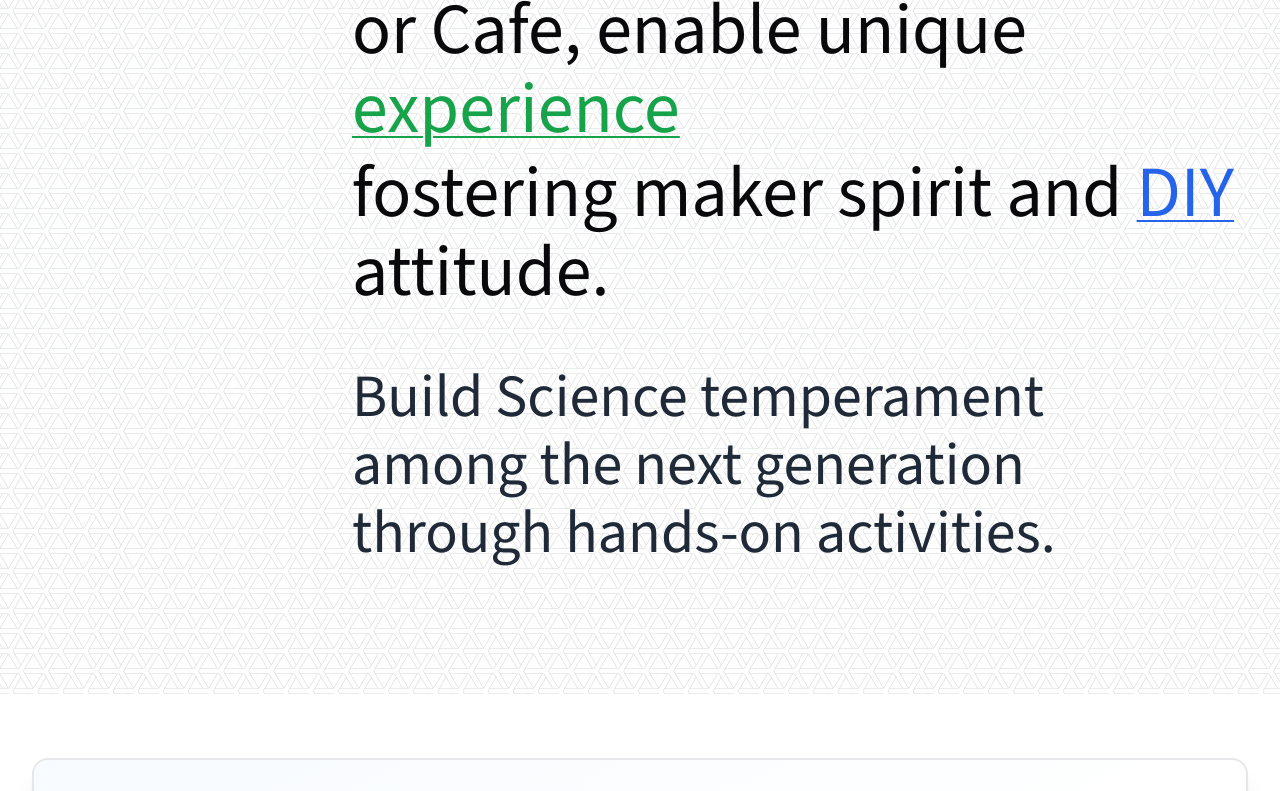
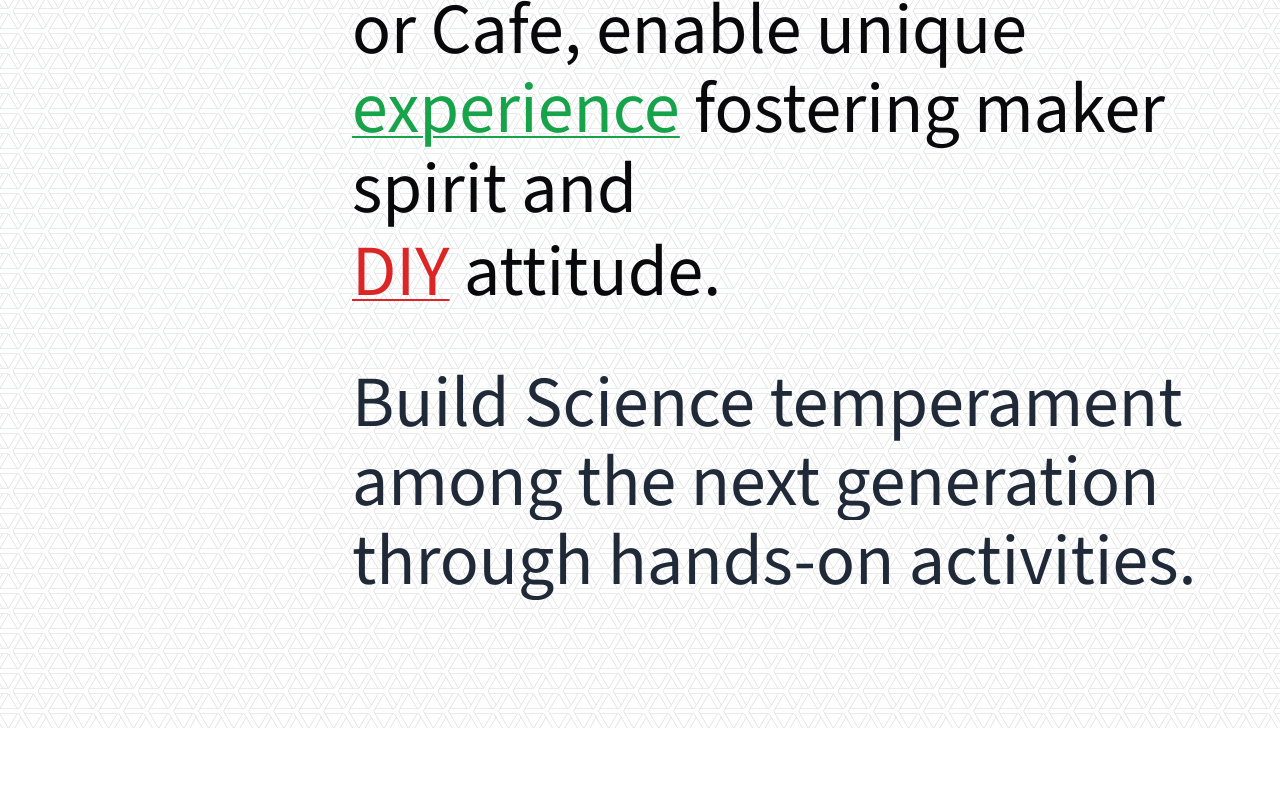
Before and after one commit to Tecplore-innovations/Tecplore_website, a Next.js app in the folder web/: page / in a window 1280 px wide. Shown: the part 1090-1881 px from the top of the page. Built offline with nearby package versions, Linux system fonts and the light colour scheme.

Commit message:
Update WhoWeAre.tsx

```diff
--- a/web/src/components/Home/WhoWeAre.tsx
+++ b/web/src/components/Home/WhoWeAre.tsx
@@ -15,6 +15,7 @@ interface HoverWordProps {
   color: string;
   image: string;
   alt: string;
+  id: string;
 }
 
 interface BackgroundPatternProps {
@@ -45,6 +46,9 @@ const WhoWeAre: React.FC = () => {
     target: containerRef,
     offset: ["start end", "end start"]
   });
+
+  // State to track which tooltip is open (if any)
+  const [openTooltip, setOpenTooltip] = useState<string | null>(null);
 
   // Create refs for each text line
   const [line1Ref, line1InView] = useInView({
@@ -87,19 +91,30 @@ const WhoWeAre: React.FC = () => {
   const backgroundOpacity = useTransform(scrollYProgress, [0, 0.5], [0, 0.3]);
 
   // Component for underlined words with hover effect
-  const HoverWord: React.FC<HoverWordProps> = ({ children, color, image, alt }) => {
-    const [isOpen, setIsOpen] = useState(false);
+  const HoverWord: React.FC<HoverWordProps> = ({ children, color, image, alt, id }) => {
+    const isOpen = openTooltip === id;
+
+    const handleToggle = () => {
+      if (isOpen) {
+        setOpenTooltip(null);
+      } else {
+        setOpenTooltip(id);
+      }
+    };
 
     return (
       <TooltipProvider delayDuration={0}>
-        <Tooltip open={isOpen} onOpenChange={setIsOpen}>
+        <Tooltip open={isOpen} onOpenChange={(open) => {
+          if (!open) setOpenTooltip(null);
+          else setOpenTooltip(id);
+        }}>
           <TooltipTrigger asChild>
             <span
               className={`${color} inline-block relative underline underline-offset-4 decoration-2 cursor-pointer transition-all duration-300 hover:opacity-80`}
-              onClick={() => setIsOpen(prev => !prev)}
+              onClick={handleToggle}
               onTouchEnd={(e) => {
                 e.preventDefault();
-                setIsOpen(prev => !prev);
+                handleToggle();
               }}
             >
               {children}
@@ -175,6 +190,7 @@ const WhoWeAre: React.FC = () => {
                 initial={{ opacity: 0, y: 50 }}
               >
                 Be it an Institute, <HoverWord
+                  id="makerspace"
                   color="text-blue-600"
                   image="/photos/whoweare/makerspace.jpg"
                   alt=""
@@ -194,10 +210,11 @@ const WhoWeAre: React.FC = () => {
                 initial={{ opacity: 0, y: 50 }}
               >
                 or Cafe, enable unique <HoverWord
+                  id="experience"
                   color="text-green-600"
                   image="/photos/whoweare/experience.jpg"
                   alt=""
-                >experience</HoverWord>
+                >experience</HoverWord> fostering maker spirit and
               </motion.div>
             </div>
 
@@ -212,8 +229,9 @@ const WhoWeAre: React.FC = () => {
                 }}
                 initial={{ opacity: 0, y: 50 }}
               >
-                fostering maker spirit and <HoverWord
-                  color="text-blue-600"
+                <HoverWord
+                  id="diy"
+                  color="text-red-600"
                   image="/photos/whoweare/diy.jpg"
                   alt=""
                 >DIY</HoverWord> attitude.
@@ -222,11 +240,11 @@ const WhoWeAre: React.FC = () => {
           </div>
 
           {/* Second heading with animated lines */}
-          <div className="text-2xl md:text-4xl lg:text-6xl font-medium leading-tight text-gray-800">
+          <div className="text-3xl md:text-5xl lg:text-7xl font-medium leading-tight lg:leading-[1.1] text-gray-800">
             {/* Line 4 */}
             <div className="overflow-hidden mb-0 sm:mb-0" ref={line4Ref}>
               <motion.div
-                className="inline-block py-1"
+                className="inline-block py-0"
                 animate={{
                   opacity: line4InView ? 1 : 0,
                   y: line4InView ? 0 : 50,
@@ -241,7 +259,7 @@ const WhoWeAre: React.FC = () => {
             {/* Line 5 */}
             <div className="overflow-hidden mb-0 sm:mb-0" ref={line5Ref}>
               <motion.div
-                className="inline-block py-1"
+                className="inline-block py-0"
                 animate={{
                   opacity: line5InView ? 1 : 0,
                   y: line5InView ? 0 : 50,
@@ -256,7 +274,7 @@ const WhoWeAre: React.FC = () => {
             {/* Line 6 */}
             <div className="overflow-hidden mb-0 sm:mb-0" ref={line6Ref}>
               <motion.div
-                className="inline-block py-1"
+                className="inline-block py-0"
                 animate={{
                   opacity: line6InView ? 1 : 0,
                   y: line6InView ? 0 : 50,
```
